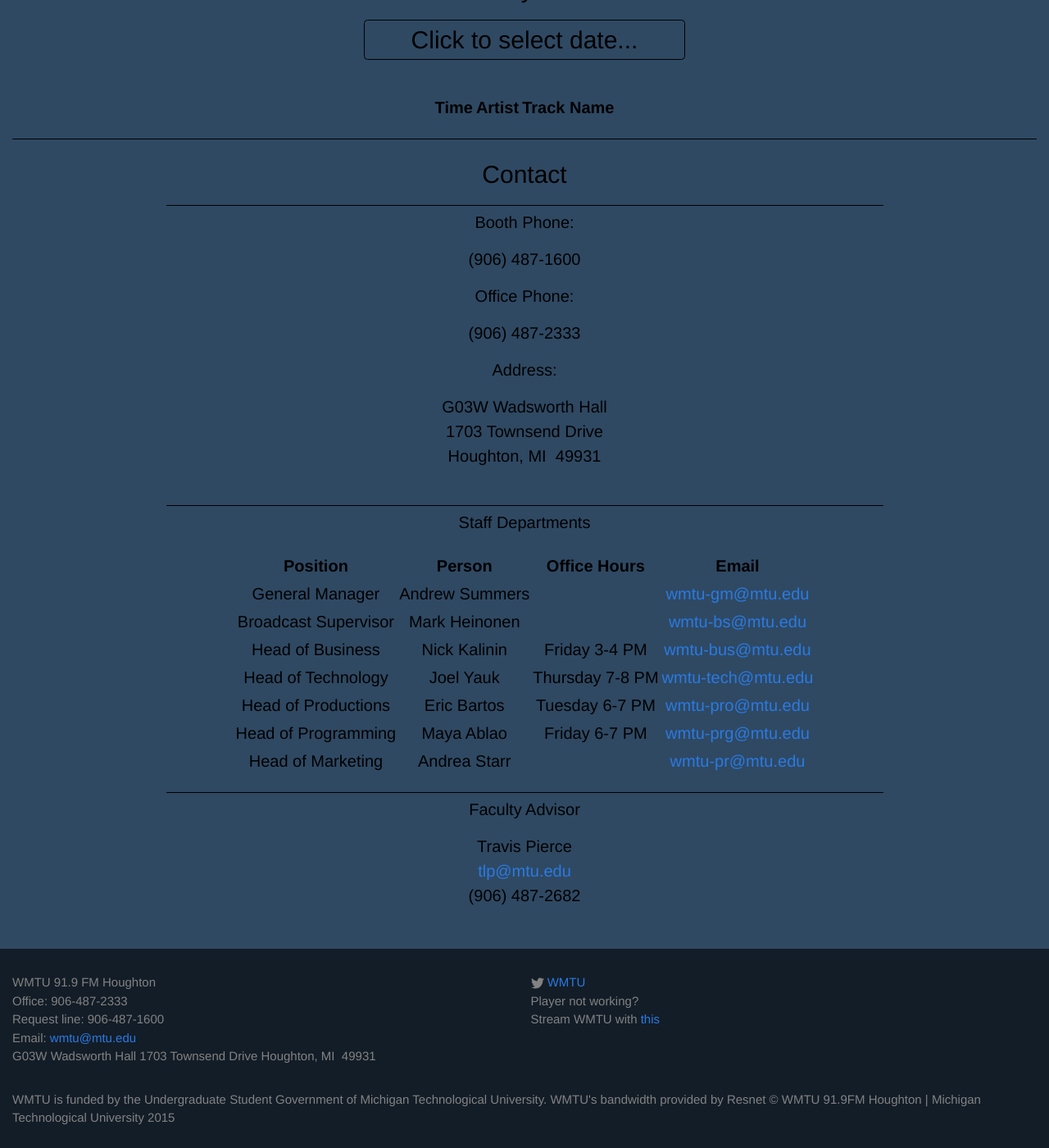
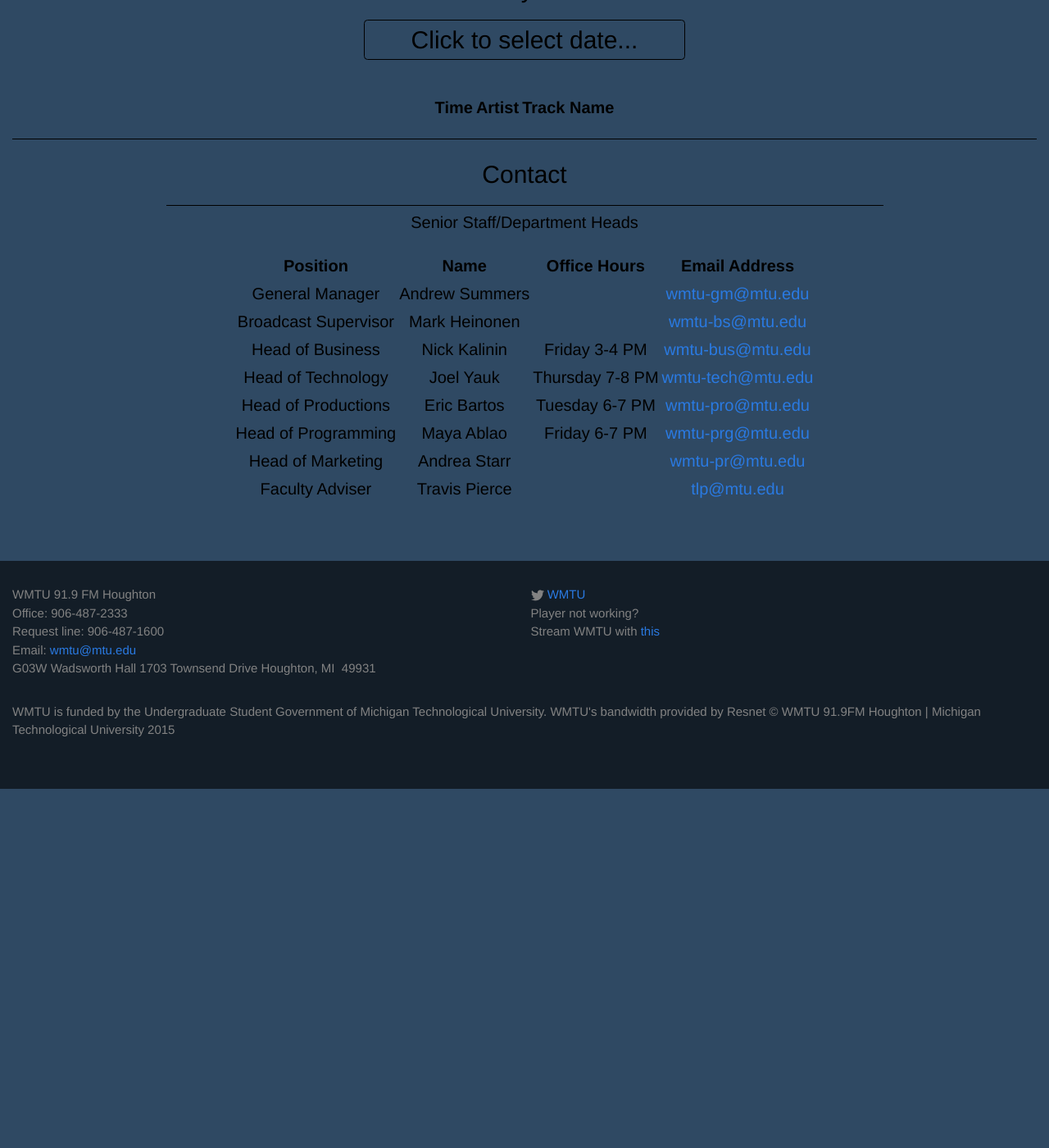
Before and after one commit to WMTU/wmtu.mtu.edu, a Jekyll site: the page built from index.html, in a window 1280 px wide and 1400 px high, scrolled down 1469 px. Shown: the whole window at 82% size. Built offline with Jekyll 4.4.1, drawn with Linux system fonts in a browser that asks for light colours; after the commit the page ends 2431 px from its top, so only the background shows below that.

Commit message:
Consolidate contact info, remove phone and address
Move adviser info into senior staff table; remove office phone, booth phone and address (now in footer)

```diff
--- a/index.html
+++ b/index.html
@@ -26,42 +26,21 @@ layout: default
 <div id="station-info">
   <h2>Contact</h2>
   <div class="divider-small"></div>
-  <div id="boothphone">
-    <h4>Booth Phone: </h4>
-    <p>
-      (906) 487-1600
-    </p>
-  </div>
-  <div id="officephone">
-    <h4>Office Phone: </h4>
-    <p>
-      (906) 487-2333
-    </p>
-  </div>
-  <div id="address">
-    <h4>Address: </h4>
-    <pre>
-G03W Wadsworth Hall
-1703 Townsend Drive
-Houghton, MI  49931
-    </pre>
-  </div>
-  <div class="divider-small"></div>
   <div id="department-info">
-    <h4>Staff Departments</h4>
+    <h4>Senior Staff/Department Heads</h4>
     <table id="department-contacts">
       <tr>
         <th>
           Position
         </th>
         <th>
-          Person
+          Name
         </th>
         <th>
           Office Hours
         </th>
         <th>
-          Email
+          Email Address
         </th>
       </tr>
       <tr>
@@ -162,15 +141,20 @@ Houghton, MI  49931
           <a href="mailto:wmtu-pr@mtu.edu">wmtu-pr@mtu.edu</a>
         </td>
       </tr>
+      <tr>
+        <td>
+          Faculty Adviser
+        </td>
+        <td>
+          Travis Pierce
+        </td>
+        <td>
+          &nbsp;
+        </td>
+        <td>
+          <a href="mailto:tlp@mtu.edu">tlp@mtu.edu</a>
+        </td>
+      </tr>
     </table>
   </div>
-  <div class="divider-small"></div>
-  <div id="advisor">
-    <h4>Faculty Advisor</h4>
-    Travis Pierce
-    <br>
-    <a href="mailto:tlp@mtu.edu">tlp@mtu.edu</a>
-    <br>
-    (906) 487-2682
-  </div>
 </div>
```
